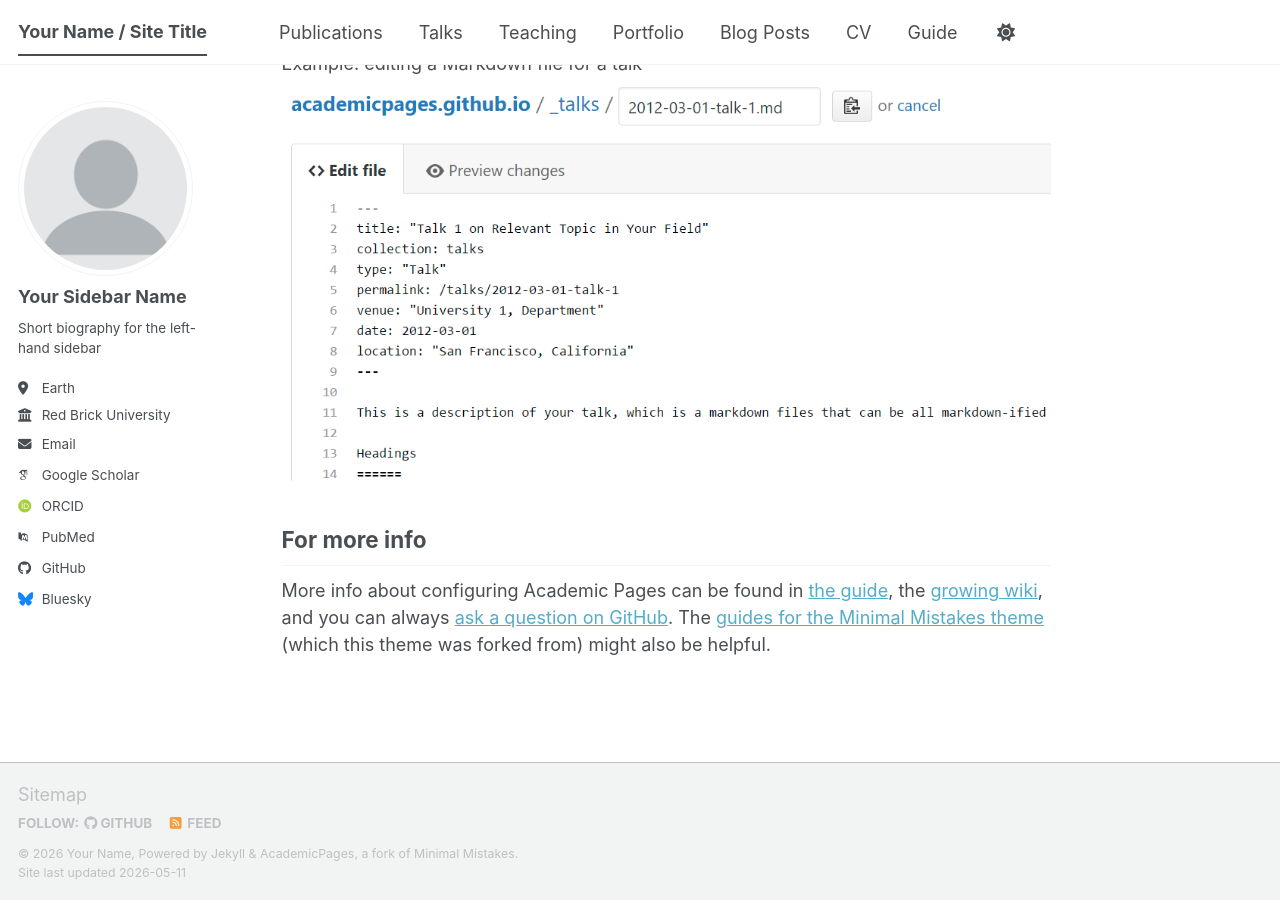
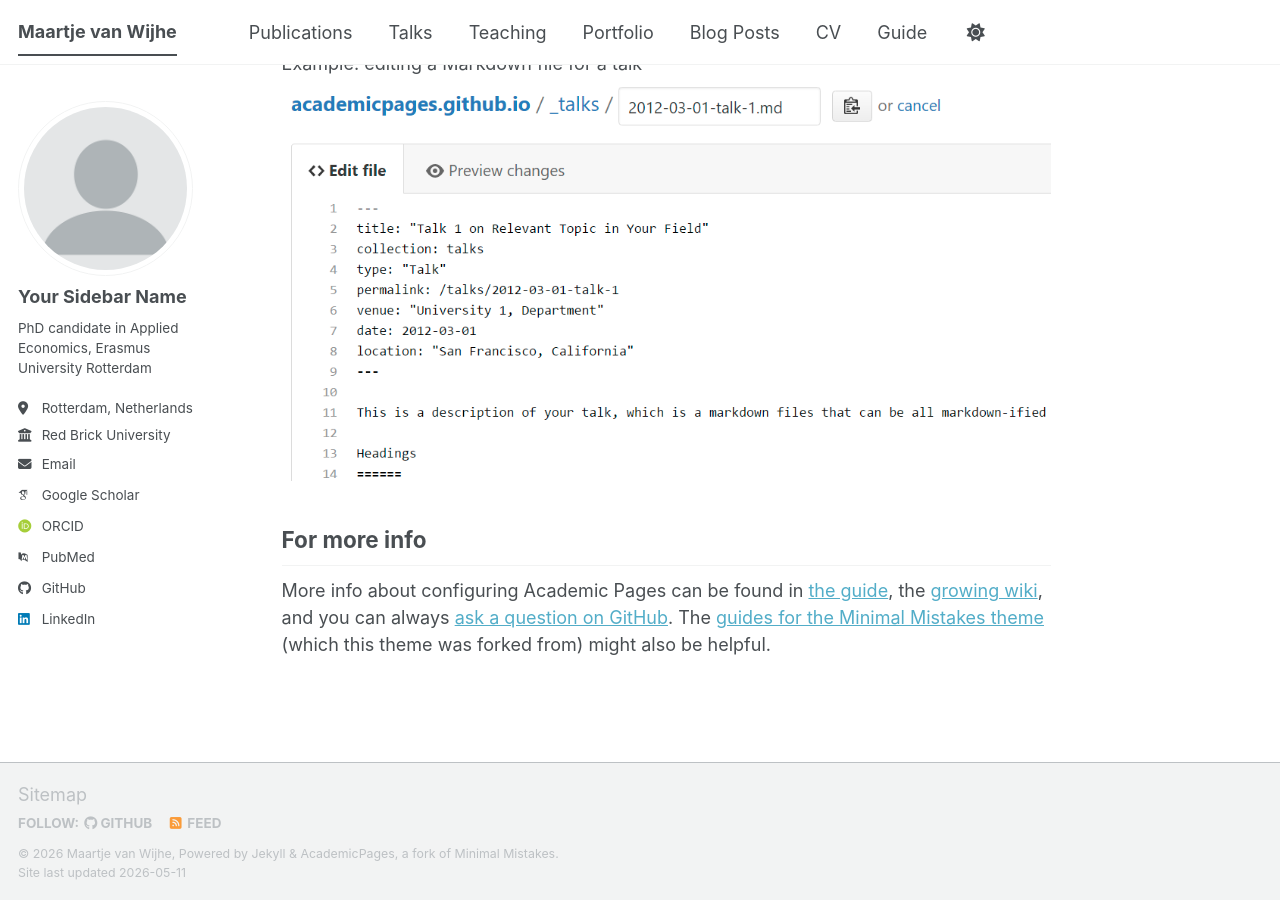
Before and after one commit to Maartjevw23/mywebsite, a Jekyll site: the page built from _pages/about.md, in a window 1280 px wide and 900 px high, scrolled down 2720 px. Built offline with Jekyll 4.4.1, drawn with Linux system fonts in a browser that asks for light colours; some web fonts are replaced; a script bundle is joined from its source files by our own code; library files that are not in the unit come from our copies.

Commit message:
Update _config.yml

```diff
--- a/_config.yml
+++ b/_config.yml
@@ -9,10 +9,10 @@
 # Basic Site Settings
 locale                   : "en-US"
 site_theme               : "default" # The available themes options are "default", "air", "sunrise", "mint", "dirt" and "contrast"
-title                    : "Your Name / Site Title"
+title                    : "Maartje van Wijhe"
 title_separator          : "-"
-name                     : &name "Your Name"
-description              : &description "Your Name's academic portfolio"   # Update this with a general description of your site, this is the default if not overridden by a page
+name                     : &name "Maartje van Wijhe"
+description              : &description "PhD candidate in Applied Economics, Erasmus University Rotterdam"   # Update this with a general description of your site, this is the default if not overridden by a page
 url                      : https://academicpages.github.io # The base hostname & protocol for your site e.g. "https://[your GitHub username].github.io",
                                                            # or if you already have some other page hosted on Github then use "https://[your GitHub username].github.io/[Your Repo Name]"
 baseurl                  : "" # the subpath of your site, e.g. "/blog"
@@ -26,11 +26,11 @@ author:
   avatar           : "profile.png"
   name             : "Your Sidebar Name"
   pronouns         : # example: "she/her"
-  bio              : "Short biography for the left-hand sidebar"
-  location         : "Earth"
+  bio              : "PhD candidate in Applied Economics, Erasmus University Rotterdam"
+  location         : "Rotterdam, Netherlands"
   employer         : "Red Brick University"
   uri              : # URL
-  email            : "none@example.org"
+  email            : "vanwijhe@ese.eur.nl"
 
   # Academic websites
   academia         : # URL
@@ -57,7 +57,6 @@ author:
 
   # Social media
   artstation       : # Username
-  bluesky          : "bsky.app" # Replace this with you Bluesky username
   facebook         : # Username
   flickr           : # Username
   foursquare       : # Username
@@ -66,7 +65,7 @@ author:
   keybase          : # Username
   instagram        : # Username
   lastfm           : # Username
-  linkedin         : # Username
+  linkedin         : "https://www.linkedin.com/in/maartje-van-wijhe/"
   mastodon         : # URL
   medium           : # URL
   pinterest        : # Username
```
